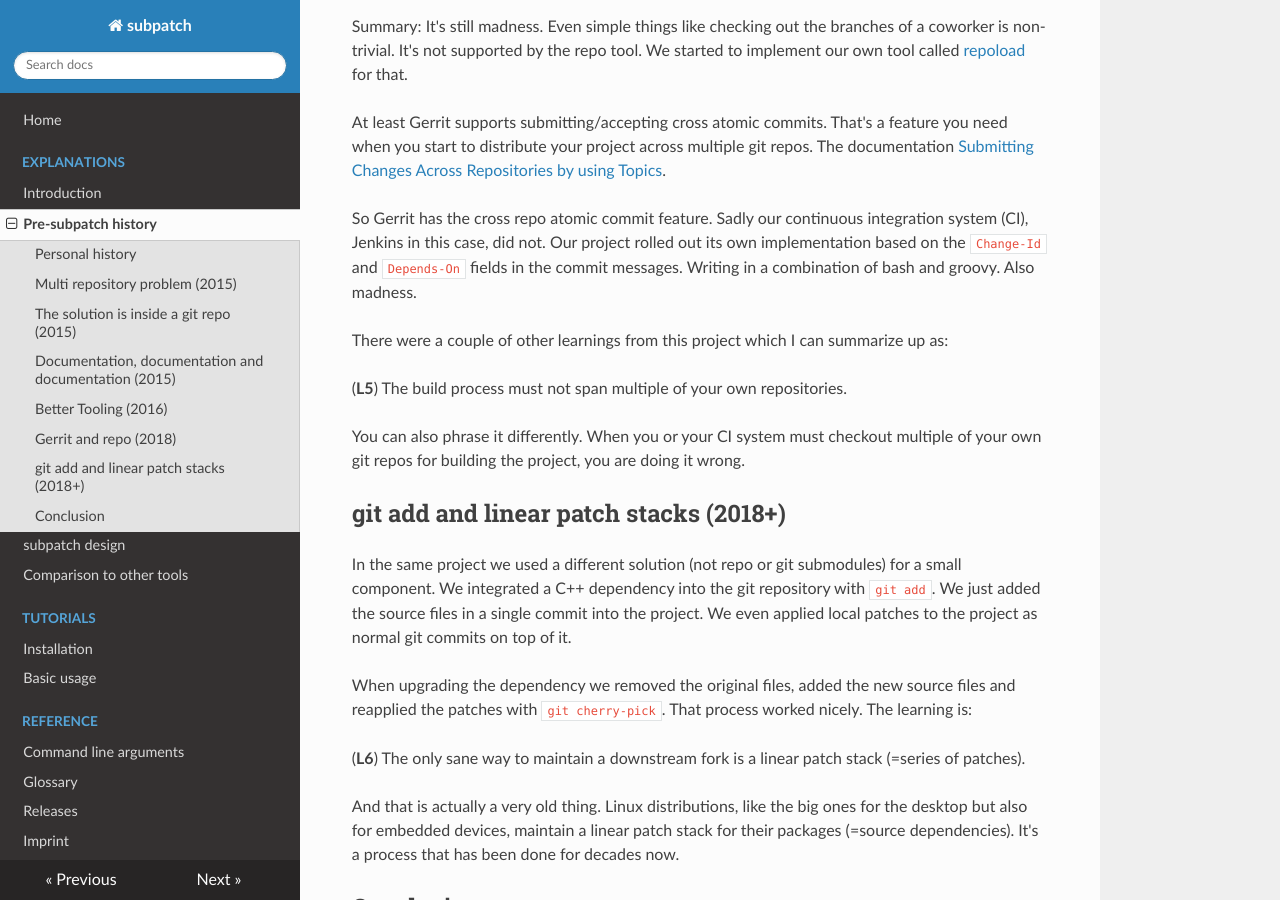
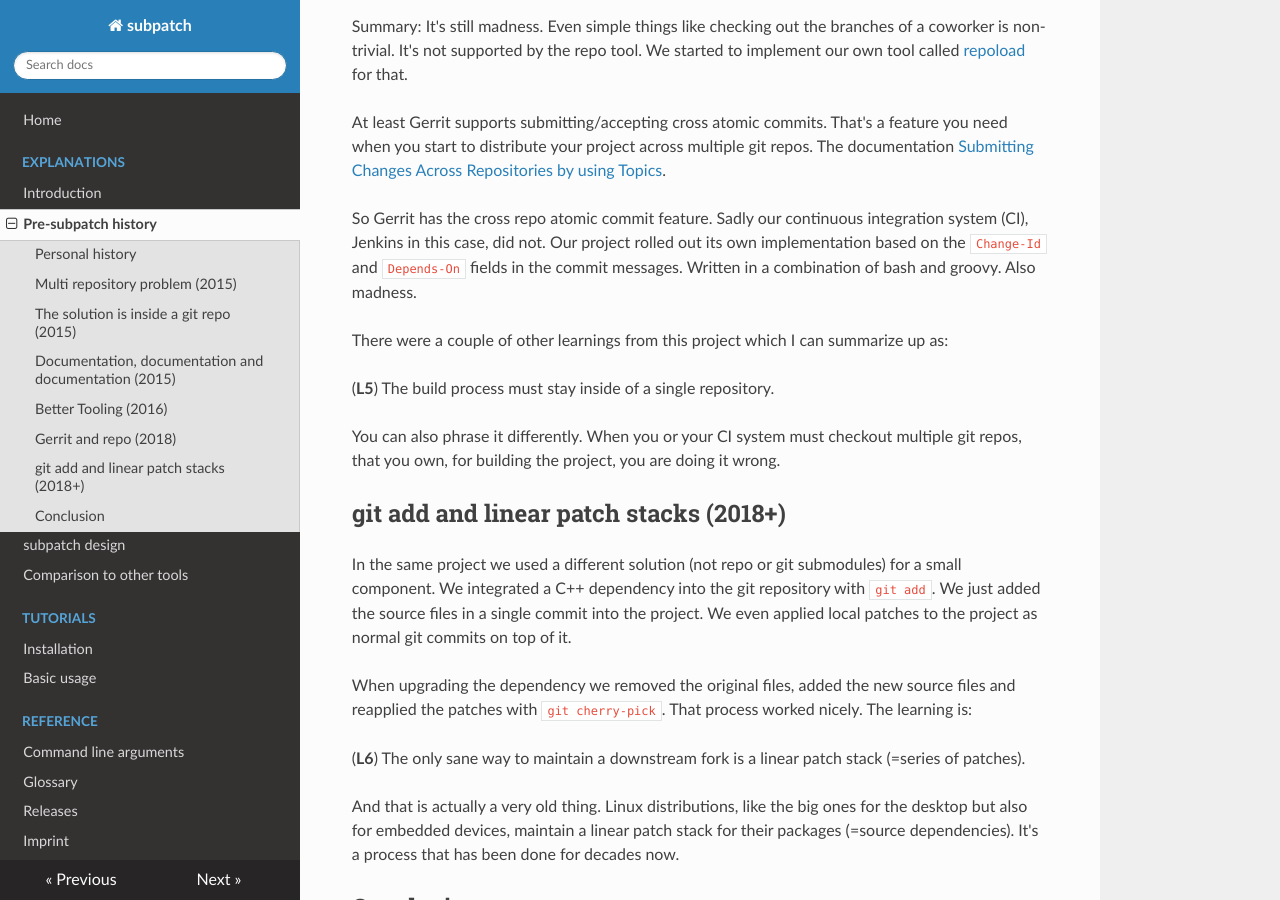
Before and after one commit to lengfeld/subpatch, an MkDocs documentation site: the page built from website/exp/history.md, in a window 1280 px wide and 900 px high, scrolled down 3289 px. Built offline with MkDocs 1.6.1, drawn with Linux system fonts in a browser that asks for light colours; nearby versions of some CDN libraries; some of the changed text lies outside the part shown.

Commit message:
history: make L5 more clear

```diff
--- a/website/exp/history.md
+++ b/website/exp/history.md
@@ -13,7 +13,7 @@ lt;dr: The summary of all learnings is
 * (**L3**) Good documentation with good tooling is the key.
 * (**L4**) Use the right design to minimize the inherent complexity to avoid
    accidental complexity.
-* (**L5**) The build process must not span multiple of your own repositories.
+* (**L5**) The build process must stay inside of a single repository.
 * (**L6**) The only sane way to maintain a downstream fork is a linear patch
   stack (=series of patches).
 * (**L7**) Good development practices, like atomic commits, must still be
@@ -169,15 +169,15 @@ git repos. The documentation
 So Gerrit has the cross repo atomic commit feature. Sadly our continuous
 integration system (CI), Jenkins in this case, did not.  Our project rolled out its
 own implementation based on the `Change-Id` and `Depends-On` fields in the
-commit messages. Writing in a combination of bash and groovy. Also madness.
+commit messages. Written in a combination of bash and groovy. Also madness.
 
 There were a couple of other learnings from this project which I can summarize
 up as:
 
-(**L5**) The build process must not span multiple of your own repositories.
+(**L5**) The build process must stay inside of a single repository.
 
 You can also phrase it differently. When you or your CI system must checkout
-multiple of your own git repos for building the project, you are doing it
+multiple git repos, that you own, for building the project, you are doing it
 wrong.
 
 
```
